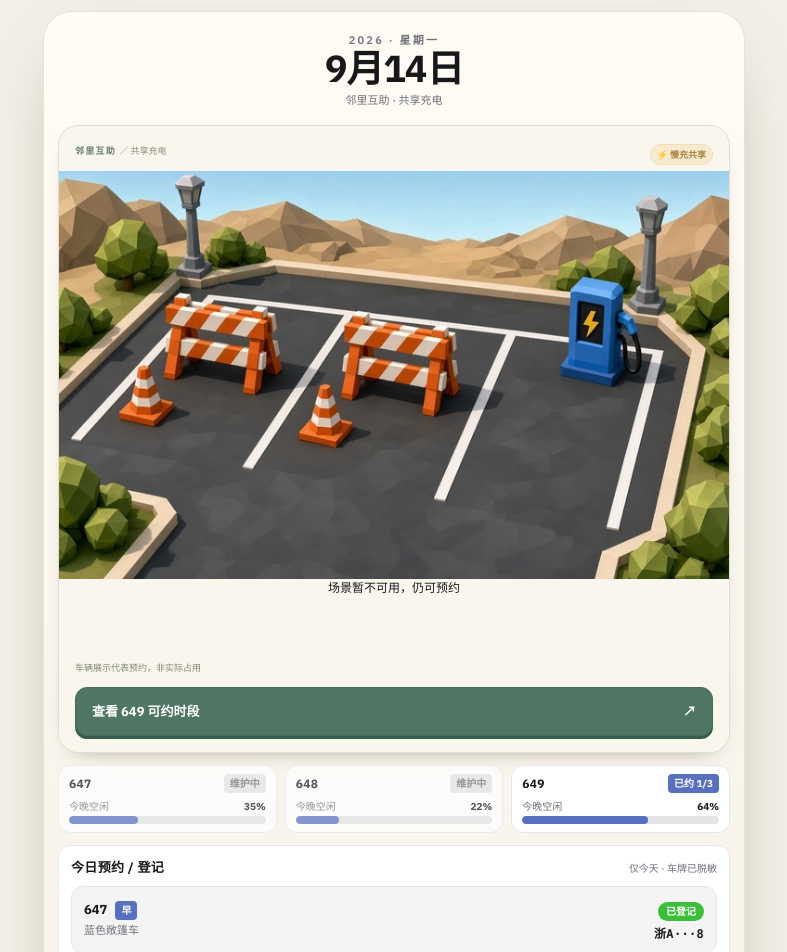
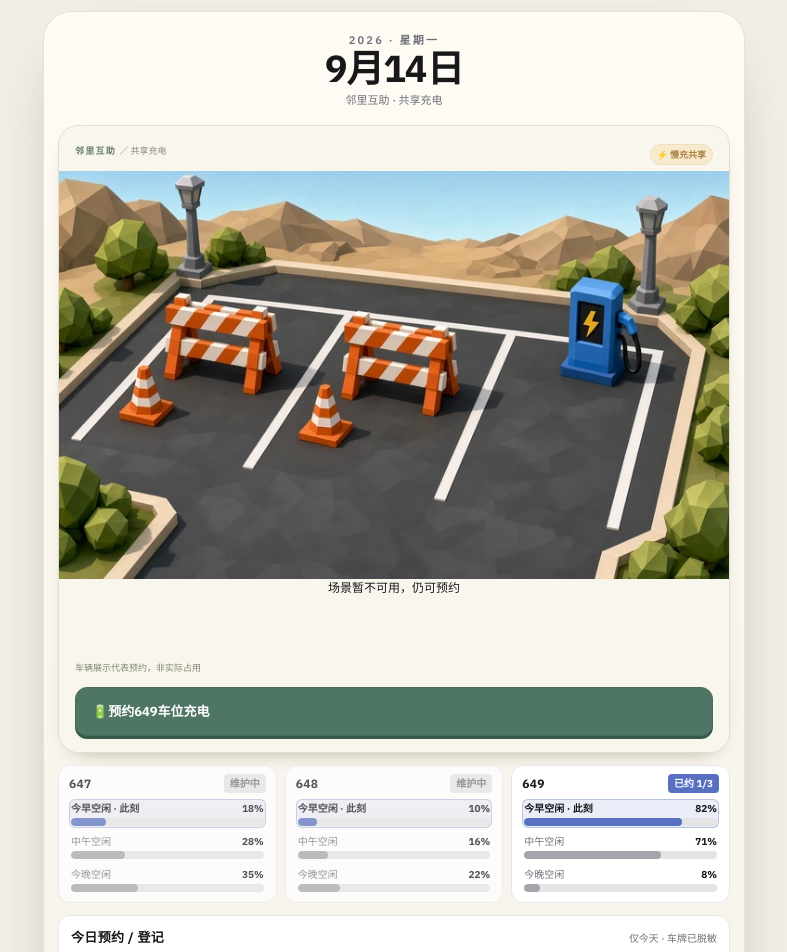
Before and after one commit to AaronYang0628/charge-spot-quest, a React (Vite) app: page / in a window 1280 px wide. Shown: the top 952 px of the page, without its empty margins (246-1033 px from the left). Built offline with nearby package versions, Linux system fonts and the light colour scheme; no server answers.

Commit message:
UX: three period idle bars, CTA text, stop vehicle auto-spin
Show 今早/中午/今晚 idle on each bay card with clock highlight at 08/12/18; reserve CTA is 🔋预约649车位充电; VehiclePreview no longer auto-yaws (OrbitControls drag kept).

```diff
--- a/src/api/mock.ts
+++ b/src/api/mock.ts
@@ -84,19 +84,63 @@ export function mockGetReservedPeriods(date: string, spotId: SpotId = BOOKABLE_S
     .map((b) => b.period)
 }
 
+function idleFromOccupancy(
+  reserved: TimePeriod[],
+  period: TimePeriod,
+  freeIdle: number,
+  bookedIdle = 0.08,
+): number {
+  return reserved.includes(period) ? bookedIdle : freeIdle
+}
+
 export function mockGetSpots(): SpotStatus[] {
-  const reservedPeriods = mockGetReservedPeriods(todayISO(), 'C')
+  const today = todayISO()
+  const reservedC = mockGetReservedPeriods(today, 'C')
+  // Maintenance bays: static mock idle per period (no live occupancy feed).
+  const aMorning = 0.18
+  const aNoon = 0.28
+  const aEvening = 0.35
+  const bMorning = 0.1
+  const bNoon = 0.16
+  const bEvening = 0.22
+  // Bookable bay: derive from today's reserved periods when booked → low idle.
+  const cMorning = idleFromOccupancy(reservedC, 'morning', 0.82)
+  const cNoon = idleFromOccupancy(reservedC, 'noon', 0.71)
+  const cEvening = idleFromOccupancy(reservedC, 'evening', 0.64)
   return [
-    { id: 'A', maintenance: true, bookable: false, occupied: false, idleIn1h: 0.12, idleTonight: 0.35 },
-    { id: 'B', maintenance: true, bookable: false, occupied: false, idleIn1h: 0.08, idleTonight: 0.22 },
+    {
+      id: 'A',
+      maintenance: true,
+      bookable: false,
+      occupied: false,
+      idleIn1h: 0.12,
+      idleTonight: aEvening,
+      idleMorning: aMorning,
+      idleNoon: aNoon,
+      idleEvening: aEvening,
+    },
+    {
+      id: 'B',
+      maintenance: true,
+      bookable: false,
+      occupied: false,
+      idleIn1h: 0.08,
+      idleTonight: bEvening,
+      idleMorning: bMorning,
+      idleNoon: bNoon,
+      idleEvening: bEvening,
+    },
     {
       id: 'C',
       maintenance: false,
-      bookable: reservedPeriods.length < 3,
+      bookable: reservedC.length < 3,
       occupied: false,
       idleIn1h: 0.78,
-      idleTonight: 0.64,
-      reservedPeriods,
+      idleTonight: cEvening,
+      idleMorning: cMorning,
+      idleNoon: cNoon,
+      idleEvening: cEvening,
+      reservedPeriods: reservedC,
     },
   ]
 }
--- a/src/components/ParkingLot.tsx
+++ b/src/components/ParkingLot.tsx
@@ -59,11 +59,11 @@ export function ParkingLot({ spots, animVehicle, animPhase, paused, onSelectC, o
     <button
       type="button"
       className="reserve-button"
-      aria-label={`预约车位 ${SPOT_LABELS.C}`}
+      aria-label="预约649车位充电"
       disabled={!!animPhase || paused}
       onClick={onSelectC}
     >
-      {reserved ? `查看 ${SPOT_LABELS.C} 可约时段` : `预约 ${SPOT_LABELS.C}`} <span>↗</span>
+      🔋预约649车位充电
     </button>
   </section>
 }
--- a/src/components/SpotBars.tsx
+++ b/src/components/SpotBars.tsx
@@ -1,15 +1,28 @@
 import { useEffect, useState } from 'react'
-import type { SpotStatus } from '../types'
+import type { SpotStatus, TimePeriod } from '../types'
 import { SPOT_LABELS } from '../types'
-import { formatElapsed } from '../lib/time'
+import { currentIdlePeriod, formatElapsed } from '../lib/time'
 
 interface Props {
   spot: SpotStatus
 }
 
+const PERIOD_BARS: { key: TimePeriod; label: string; valueKey: 'idleMorning' | 'idleNoon' | 'idleEvening' }[] = [
+  { key: 'morning', label: '今早空闲', valueKey: 'idleMorning' },
+  { key: 'noon', label: '中午空闲', valueKey: 'idleNoon' },
+  { key: 'evening', label: '今晚空闲', valueKey: 'idleEvening' },
+]
+
 export function SpotBars({ spot }: Props) {
   const [now, setNow] = useState(() => Date.now())
   const label = SPOT_LABELS[spot.id]
+  const current = currentIdlePeriod(new Date(now))
+
+  useEffect(() => {
+    // Tick every minute so period highlight flips at 08/12/18 without a refresh.
+    const id = window.setInterval(() => setNow(Date.now()), 60_000)
+    return () => clearInterval(id)
+  }, [])
 
   useEffect(() => {
     if (!spot.occupied || !spot.occupiedSince) return
@@ -62,7 +75,21 @@ export function SpotBars({ spot }: Props) {
         )}
       </div>
 
-      <Bar label="今晚空闲" value={spot.idleTonight} fill="var(--ui-accent)" />
+      <div className="space-y-1">
+        {PERIOD_BARS.map(({ key, label: barLabel, valueKey }) => {
+          const value = spot[valueKey]
+          const active = key === current
+          return (
+            <Bar
+              key={key}
+              label={barLabel}
+              value={value}
+              active={active}
+              fill={active ? 'var(--ui-accent)' : 'var(--ui-muted)'}
+            />
+          )
+        })}
+      </div>
 
       {spot.occupied && (
         <div className="pt-0.5">
@@ -99,19 +126,35 @@ function Bar({
   label,
   value,
   fill,
+  active,
 }: {
   label: string
   value: number
   fill: string
+  active: boolean
 }) {
   const pct = Math.round(Math.min(1, Math.max(0, value)) * 100)
   return (
-    <div>
+    <div
+      className="rounded-md px-0.5 py-0.5"
+      style={
+        active
+          ? {
+              background: 'color-mix(in srgb, var(--ui-accent) 12%, transparent)',
+              boxShadow: 'inset 0 0 0 1px color-mix(in srgb, var(--ui-accent) 35%, transparent)',
+            }
+          : undefined
+      }
+      aria-current={active ? 'true' : undefined}
+    >
       <div
         className="mb-0.5 flex items-center justify-between text-[10px]"
-        style={{ color: 'var(--ui-muted)' }}
+        style={{ color: active ? 'var(--ui-text)' : 'var(--ui-muted)' }}
       >
-        <span>{label}</span>
+        <span className={active ? 'font-bold' : undefined}>
+          {label}
+          {active ? ' · 此刻' : ''}
+        </span>
         <span className="font-bold" style={{ color: 'var(--ui-text)' }}>
           {pct}%
         </span>
@@ -122,7 +165,12 @@ function Bar({
       >
         <div
           className="h-full transition-all duration-500"
-          style={{ width: `${pct}%`, background: fill, borderRadius: 4 }}
+          style={{
+            width: `${pct}%`,
+            background: fill,
+            borderRadius: 4,
+            opacity: active ? 1 : 0.55,
+          }}
         />
       </div>
     </div>
--- a/src/components/VehiclePreview.tsx
+++ b/src/components/VehiclePreview.tsx
@@ -1,27 +1,11 @@
-import { Suspense, useRef, useState } from 'react'
-import { Canvas, useFrame, useThree } from '@react-three/fiber'
+import { Suspense, useState } from 'react'
+import { Canvas } from '@react-three/fiber'
 import { OrbitControls } from '@react-three/drei'
-import type { Group } from 'three'
 import { Vehicle } from './SceneModels'
 import { SceneBoundary } from './SceneBoundary'
 import { usePageVisible } from '../hooks/usePageVisible'
 import type { VehicleInfo } from '../types'
 import { VEHICLE_TYPE_LABELS } from '../types'
-
-function RotatingVehicle({ vehicle }: { vehicle: VehicleInfo }) {
-  const ref = useRef<Group>(null)
-  const { invalidate } = useThree()
-  useFrame((_, dt) => {
-    if (!ref.current) return
-    ref.current.rotation.y += dt * 0.55
-    invalidate()
-  })
-  return (
-    <group ref={ref}>
-      <Vehicle vehicle={vehicle} />
-    </group>
-  )
-}
 
 export default function VehiclePreview({ vehicle }: { vehicle: VehicleInfo }) {
   const [failed, setFailed] = useState(false)
@@ -48,7 +32,7 @@ export default function VehiclePreview({ vehicle }: { vehicle: VehicleInfo }) {
               <hemisphereLight intensity={2.5} />
               <directionalLight position={[-3, 6, 4]} intensity={2.5} />
               <Suspense fallback={null}>
-                <RotatingVehicle vehicle={vehicle} />
+                <Vehicle vehicle={vehicle} />
               </Suspense>
               <OrbitControls
                 enablePan={false}
--- a/src/lib/time.ts
+++ b/src/lib/time.ts
@@ -50,3 +50,13 @@ export function formatElapsed(ms: number): string {
   if (h > 0) return `${h}:${pad2(m)}:${pad2(s)}`
   return `${pad2(m)}:${pad2(s)}`
 }
+
+/** Clock-driven idle-bar focus: 08→今早, 12→中午, 18→今晚 (pre-08 still 今早). */
+export type IdlePeriodFocus = 'morning' | 'noon' | 'evening'
+
+export function currentIdlePeriod(d = new Date()): IdlePeriodFocus {
+  const hour = d.getHours()
+  if (hour >= 18) return 'evening'
+  if (hour >= 12) return 'noon'
+  return 'morning'
+}
--- a/src/types/index.ts
+++ b/src/types/index.ts
@@ -18,8 +18,12 @@ export interface SpotStatus {
   occupied: boolean
   /** idle probability in next 1 hour, 0–1 (kept for API; not shown on cards) */
   idleIn1h: number
-  /** idle probability tonight, 0–1 */
+  /** idle probability tonight / evening, 0–1 (alias of idleEvening) */
   idleTonight: number
+  /** Per-period idle probability 0–1 (今早 / 中午 / 今晚) */
+  idleMorning: number
+  idleNoon: number
+  idleEvening: number
   /** if occupied: when occupancy started (ISO) */
   occupiedSince?: string
   /** parked vehicle for display */
```
Also changed, not shown: 2 other files (tests, documents, lock files or other folders).
